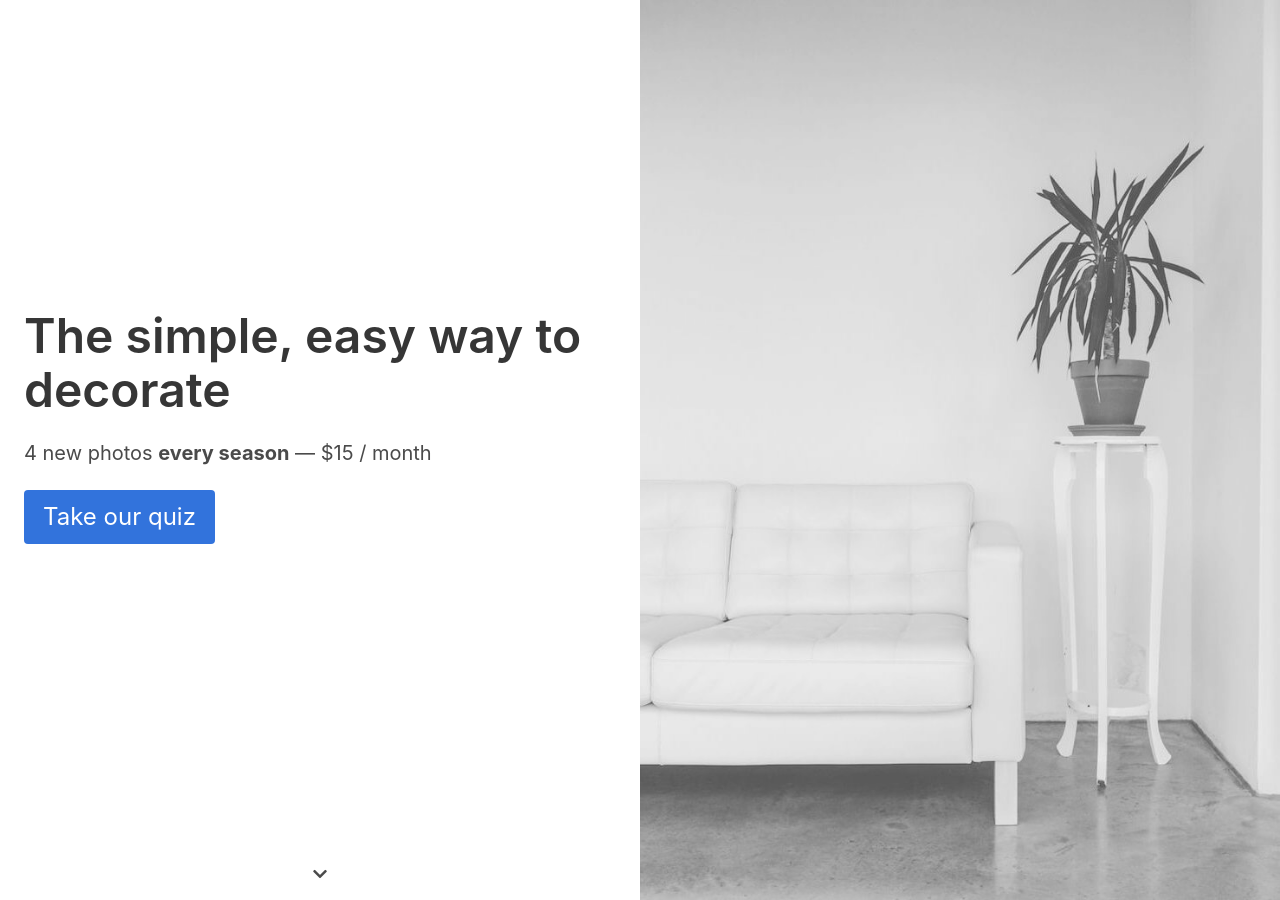
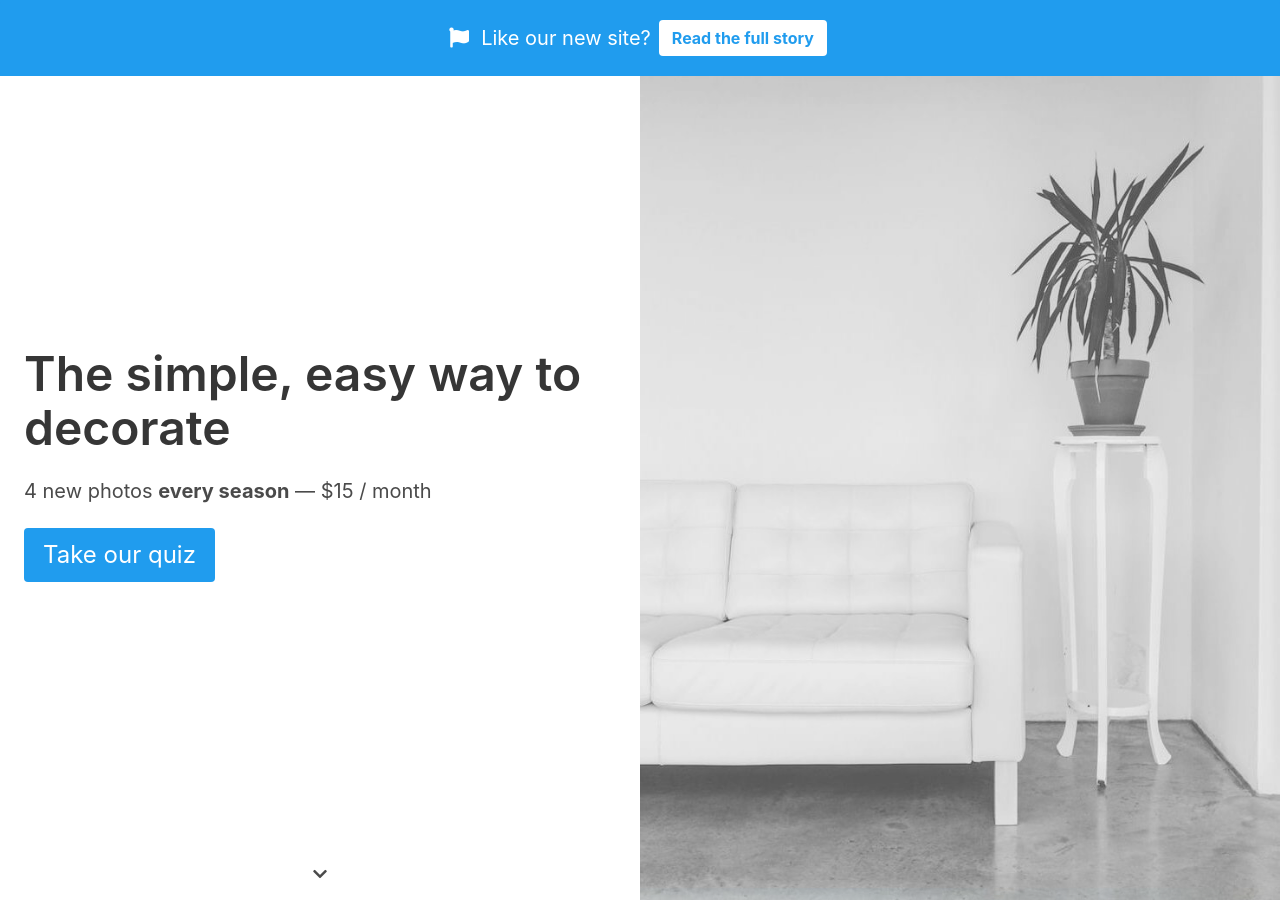
Before and after one commit to kofigumbs/apples-for-dinner, a Jekyll site: the page built from index.html, in a window 1280 px wide and 900 px high. Built offline with Jekyll 4.4.1, drawn with Linux system fonts in a browser that asks for light colours; nearby versions of some CDN libraries; comment, search, counter and statistics services are not loaded; some of the changed text lies outside the part shown.

Commit message:
Move towards more content

```diff
--- a/_includes/index-content.html
+++ /dev/null
@@ -1 +0,0 @@
-<p>Hello, World!</p>
--- a/index.html
+++ b/index.html
@@ -4,6 +4,15 @@ photo_credits:
  - Sarah Dorweiler (old)
 ---
 <style>
+  .new-info {
+    display: flex;
+    flex-direction: row;
+    justify-content: center;
+    align-items: center;
+  }
+  .new-info > *:not(first-child) {
+    margin-left: 0.50em;
+  }
   .page {
     position: relative;
     height: 100vh;
@@ -24,14 +33,14 @@ photo_credits:
     position: fixed;
     background-size: cover;
     background-repeat: no-repeat;
-    background-position: center top;
+    background-position: left top;
   }
-  .index-hero-grayscale {
-    background-image: url(/images/index-hero.jpg);
+  .index-hero-before {
+    background-image: url(/images/index-hero-before.jpg);
     filter: grayscale(100%);
   }
-  .index-hero-frames {
-    background-image: url(/images/index-hero-frames.jpg);
+  .index-hero-after {
+    background-image: url(/images/index-hero-after.jpg);
   }
   .reading-light {
     background-color: rgba(255, 255, 255, 0.30);
@@ -62,10 +71,27 @@ photo_credits:
       width: 50%;
     }
   }
+  @media screen and (-webkit-min-device-pixel-ratio:0) {
+    .clip {
+      clip: auto;
+      -webkit-mask-image: -webkit-linear-gradient(top, #ffffff 0%,#ffffff 100%)
+    }
+  }
 </style>
 
 <section class="page">
   <div class="hero is-fullheight reading-light">
+    <div class="hero-head has-background-info">
+      <div class="notification is-info has-text-centered">
+        <h3 class="subtitle new-info">
+          <span class="icon"><i class="fas fa-flag"></i></span>
+          <p>Like our new site?</p>
+          <a class="button is-info is-inverted has-text-weight-bold" href="blog/new-site">
+            Read the full story
+          </a>
+        </h3>
+      </div>
+    </div>
     <div class="hero-body">
       <div class="half">
         <h1 class="title is-1 is-spaced">
@@ -76,7 +102,7 @@ photo_credits:
           <span class="has-text-weight-bold">every season</span>
           — $15 / month
         </p>
-        <a class="button is-large is-link" href="/profile">Take our quiz</a>
+        <a class="button is-large is-info" href="/profile">Take our quiz</a>
       </div>
     </div>
     <div class="hero-footer has-text-centered">
@@ -86,18 +112,38 @@ photo_credits:
     </div>
   </div>
   <div class="clip">
-    <div class="clip-image index-hero-grayscale"></div>
+    <div class="clip-image index-hero-before"></div>
   </div>
 </section>
 
+{% capture index_content %}
+<div class="columns">
+  <div class="column is-half">
+    <div class="notification">
+      <p class="title">1</p>
+      <p>
+        Lorem ipsum dolor
+      </p>
+    </div>
+
+    <div class="notification">
+      <p class="title">2</p>
+      <p>
+        Lorem ipsum dolor
+      </p>
+    </div>
+  </div>
+</div>
+{% endcapture %}
+
 <section class="page">
   <div class="clip">
-    <div class="clip-image index-hero-frames"></div>
+    <div class="clip-image index-hero-after"></div>
   </div>
   <div class="is-hidden-mobile">
-    {% include index-content.html %}
+    {{ index_content }}
   </div>
 </section>
 <div class="is-hidden-tablet">
-  {% include index-content.html %}
+  {{ index_content }}
 </div>
```
Also changed, not shown: images/index-hero-after.jpg (renamed from images/index-hero-frames.jpg), images/index-hero-before.jpg (renamed from images/index-hero.jpg).
